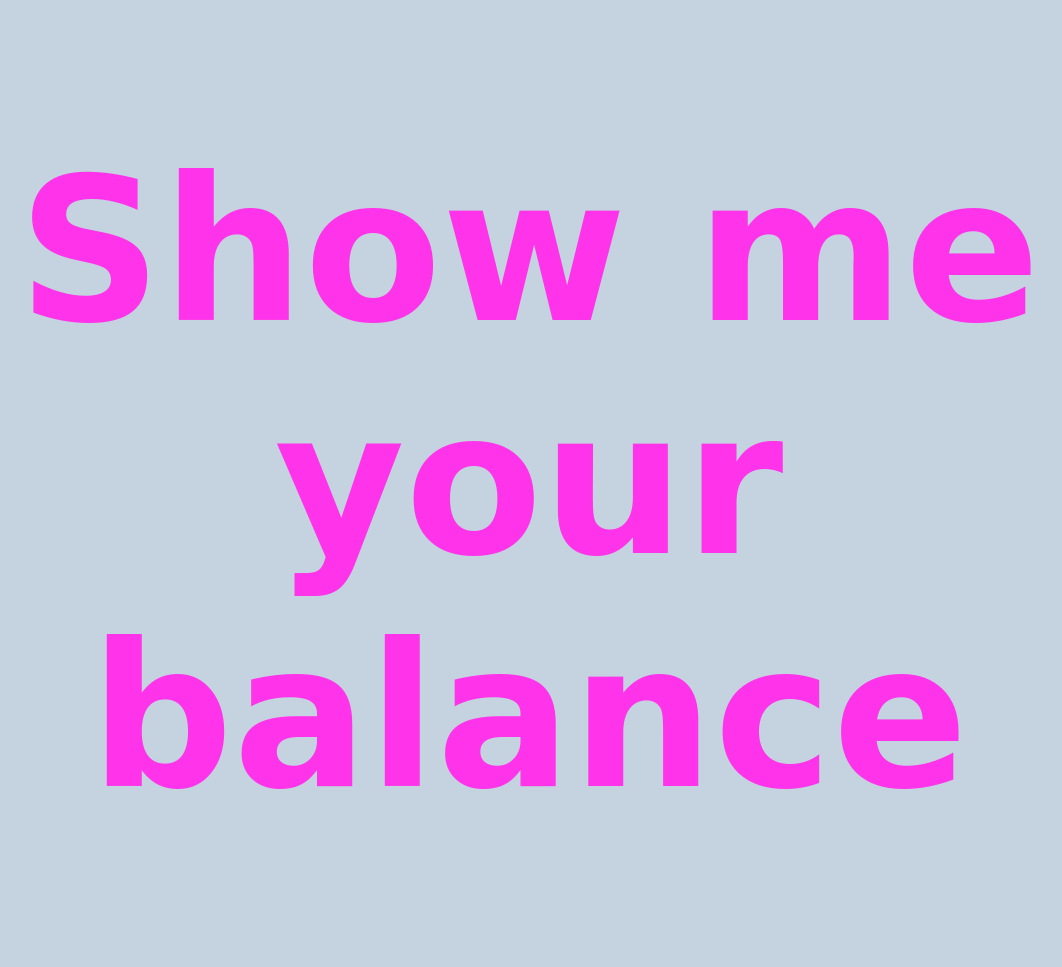
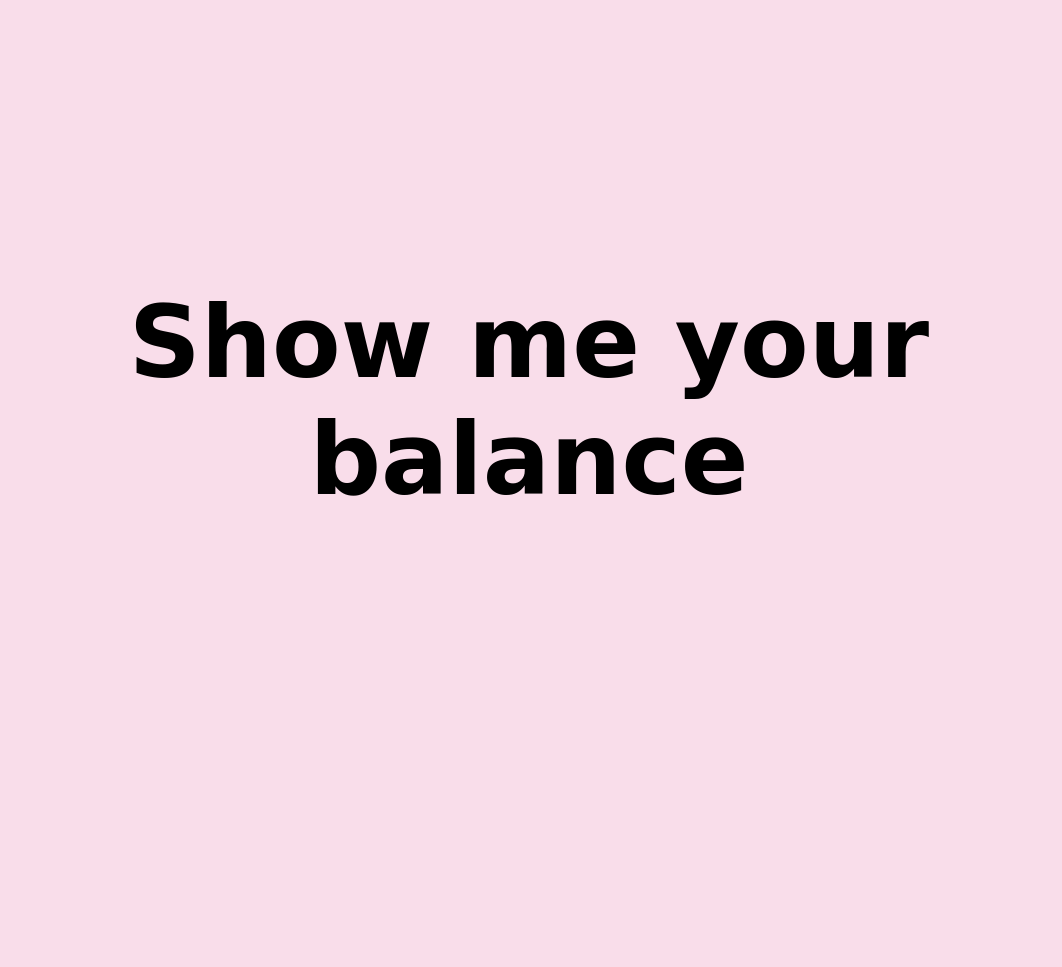
Before and after one commit to DataPavel/cash_balances, a Flask app: page / in a window 1280 px wide. Shown: the whole page, without its empty margins (111-1173 px from the left). After the commit the page ends 496 px from the top, so only its background shows below. Run offline with Flask 2, Linux system fonts and the light colour scheme.

Commit message:
Change color of initial page

```diff
--- a/templates/index.html
+++ b/templates/index.html
@@ -6,8 +6,8 @@
     <meta name="viewport" content="width=device-width, initial-scale=1">
     <style>
 body {
-  font-family: 'Brush Script MT', cursive;
-  background: #C4D3DF;
+  font-family: 'Philosofer', cursive;
+  background: #F9DDEA;
 }
 </style>
 
@@ -15,8 +15,9 @@ body {
     <title>Cash Balances</title>
   </head>
   <body>
+    <br/><br/><br/><br/><br/><br/><br/><br/><br/><br/><br/>
     <a href="{{ url_for('filter') }}" style="text-decoration: none;">
- <h1 align="center" style="font-size:200px; color:#FF33E9;">
+ <h1 align="center" style="font-size:100px; color:black;">
  Show me your balance
 </h1></a>
   </body>
```
